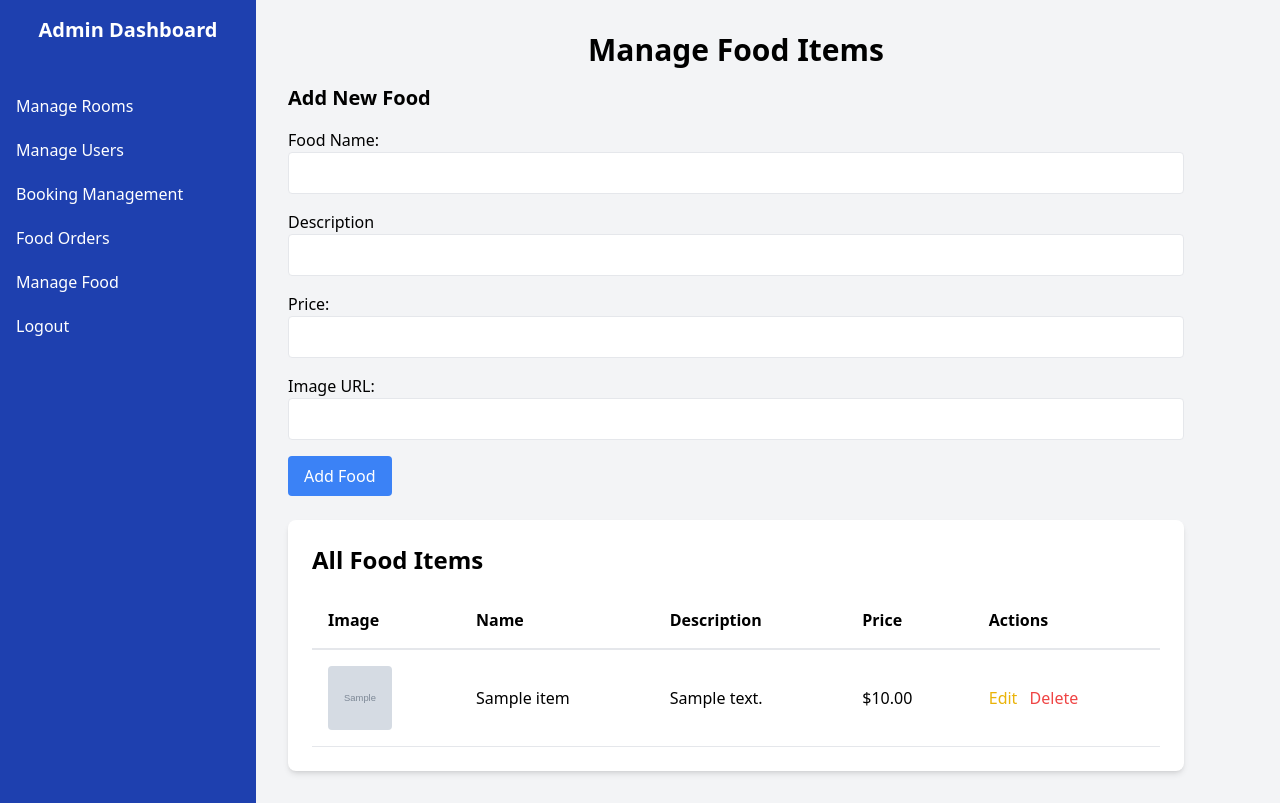
After one commit to iamaayush-git/Hotel_Management_System, a PHP site: page /admin/manage_food.php in a window 1280 px wide. The commit adds this page. Run offline with PHP 8.4, Linux system fonts and the light colour scheme; a user stored in the database is signed in; tables that the repository leaves empty or names only in its code hold one stand-in row (values such as "Sample post"); grey boxes marked "Sample" are stand-in pictures; some libraries are stand-ins or nearby versions.

Commit message:
some features updated

```diff
--- /dev/null
+++ b/admin/manage_food.php
@@ -0,0 +1,236 @@
+<?php
+session_start();
+
+// Ensure the user is logged in and is an admin
+if (!isset($_SESSION['role']) || $_SESSION['role'] !== 'admin') {
+  header("Location: login.php");
+  exit;
+}
+
+include "../db_connection.php";
+
+// Handle Add Food Item
+if ($_SERVER["REQUEST_METHOD"] == "POST" && isset($_POST['add_food'])) {
+  $food_name = $_POST['food_name'];
+  $description = $_POST['description'];
+  $price = $_POST['price'];
+  $image_url = $_POST['image_url'];
+
+  $sql = "INSERT INTO food_items (name, description, image_url, price) VALUES ('$food_name', '$description', '$image_url', '$price')";
+  $is_successInsert = mysqli_query($conn, $sql);
+
+  if ($is_successInsert) {
+    $modalTitle = "Success";
+    $modalMessage = "The food item was added successfully!";
+  } else {
+    $modalTitle = "Error";
+    $modalMessage = "There was an issue adding the food item.";
+  }
+}
+
+// Handle Update Food Item
+if ($_SERVER["REQUEST_METHOD"] == "POST" && isset($_POST['update_food'])) {
+  $food_id = $_POST['food_id'];
+  $food_name = $_POST['food_name'];
+  $description = $_POST['description'];
+  $price = $_POST['price'];
+  $image_url = $_POST['image_url'];
+
+  $update_sql = "UPDATE food_items SET name='$food_name', description='$description', image_url='$image_url', price='$price' WHERE id='$food_id'";
+  $is_successUpdate = mysqli_query($conn, $update_sql);
+
+  if ($is_successUpdate) {
+    $modalTitle = "Success";
+    $modalMessage = "The food item was updated successfully!";
+  } else {
+    $modalTitle = "Error";
+    $modalMessage = "There was an issue updating the food item.";
+  }
+}
+
+if ($_SERVER["REQUEST_METHOD"] == "POST" && isset($_POST['delete_food'])) {
+  $food_id = $_POST['food_id'];
+
+  $delete_sql = "DELETE FROM food_items WHERE id='$food_id'";
+  $is_successDelete = mysqli_query($conn, $delete_sql);
+
+  if ($is_successDelete) {
+    $modalTitle = "Success";
+    $modalMessage = "The food item was deleted successfully!";
+  } else {
+    $modalTitle = "Error";
+    $modalMessage = "There was an issue deleting the food item.";
+  }
+}
+
+// Fetch food items from the database
+$foodItemsQuery = "SELECT * FROM food_items";
+$foodItemsResult = mysqli_query($conn, $foodItemsQuery);
+
+?>
+
+<!DOCTYPE html>
+<html lang="en">
+
+<head>
+  <meta charset="UTF-8">
+  <meta name="viewport" content="width=device-width, initial-scale=1.0">
+  <title>Manage Food Items</title>
+  <script src="https://cdn.tailwindcss.com"></script>
+</head>
+
+<body class="bg-gray-100 flex">
+  <!-- Sidebar -->
+  <?php include 'sidebar.php'; ?>
+
+  <!-- Main Content -->
+  <div class="w-3/4 p-8">
+    <h2 class="text-3xl font-bold mb-4 w-full text-center">Manage Food Items</h2>
+    <!-- Add Food Item Form -->
+    <div class="mb-6">
+      <h2 class="text-xl font-semibold mb-4">Add New Food</h2>
+      <form method="POST" class="mb-6">
+        <div class="mb-4">
+          <label for="food_name" class="block">Food Name:</label>
+          <input type="text" name="food_name" required class="w-full px-4 py-2 border rounded">
+        </div>
+        <div class="mb-4">
+          <label for="description" class="block">Description</label>
+          <input type="text" name="description" required class="w-full px-4 py-2 border rounded">
+        </div>
+        <div class="mb-4">
+          <label for="price" class="block">Price:</label>
+          <input type="text" name="price" required class="w-full px-4 py-2 border rounded">
+        </div>
+        <div class="mb-4">
+          <label for="image_url" class="block">Image URL:</label>
+          <input type="text" name="image_url" required class="w-full px-4 py-2 border rounded">
+        </div>
+        <button type="submit" name="add_food" class="bg-blue-500 text-white px-4 py-2 rounded">Add Food</button>
+      </form>
+    </div>
+
+    <!-- Food Items Table -->
+    <div class="bg-white p-6 rounded-lg shadow-md">
+      <h3 class="text-2xl font-semibold mb-4">All Food Items</h3>
+      <table class="w-full text-left">
+        <thead>
+          <tr>
+            <th class="border-b-2 p-4">Image</th>
+            <th class="border-b-2 p-4">Name</th>
+            <th class="border-b-2 p-4">Description</th>
+            <th class="border-b-2 p-4">Price</th>
+            <th class="border-b-2 p-4">Actions</th>
+          </tr>
+        </thead>
+        <tbody>
+          <?php while ($food = mysqli_fetch_assoc($foodItemsResult)) { ?>
+            <tr>
+              <td class="border-b p-4">
+                <img src="<?php echo htmlspecialchars($food['image_url']); ?>" alt="Food Image" class="w-16 h-16 rounded">
+              </td>
+              <td class="border-b p-4"><?php echo htmlspecialchars($food['name']); ?></td>
+              <td class="border-b p-4"><?php echo htmlspecialchars($food['description']); ?></td>
+              <td class="border-b p-4">$<?php echo htmlspecialchars(number_format($food['price'], 2)); ?></td>
+              <td class="border-b p-4">
+                <button
+                  onclick="showUpdateModal(<?php echo $food['id']; ?>, '<?php echo htmlspecialchars($food['name']); ?>', '<?php echo htmlspecialchars($food['description']); ?>', '<?php echo htmlspecialchars($food['price']); ?>', '<?php echo htmlspecialchars($food['image_url']); ?>')"
+                  class="text-yellow-500 hover:text-yellow-700">Edit</button>
+                <button onclick="showDeleteModal(<?php echo $food['id']; ?>)"
+                  class="text-red-500 hover:text-red-700 ml-2">Delete</button>
+              </td>
+            </tr>
+          <?php } ?>
+        </tbody>
+      </table>
+    </div>
+  </div>
+
+  <!-- Update Food Modal -->
+  <div id="updateModal" class="hidden fixed inset-0 bg-gray-900 bg-opacity-50 flex items-center justify-center">
+    <div class="bg-white rounded-lg shadow-lg p-6 max-w-lg w-full">
+      <h2 class="text-xl font-bold mb-4">Update Food Item</h2>
+      <form id="updateFoodForm" method="POST">
+        <input type="hidden" name="food_id" id="updateFoodId">
+        <div class="mb-4">
+          <label for="food_name" class="block">Food Name:</label>
+          <input type="text" name="food_name" id="updateFoodName" required class="w-full px-4 py-2 border rounded">
+        </div>
+        <div class="mb-4">
+          <label for="description" class="block">Description:</label>
+          <input type="text" name="description" id="updateDescription" required class="w-full px-4 py-2 border rounded">
+        </div>
+        <div class="mb-4">
+          <label for="price" class="block">Price:</label>
+          <input type="text" name="price" id="updatePrice" required class="w-full px-4 py-2 border rounded">
+        </div>
+        <div class="mb-4">
+          <label for="image_url" class="block">Image URL:</label>
+          <input type="text" name="image_url" id="updateImageUrl" required class="w-full px-4 py-2 border rounded">
+        </div>
+        <button type="submit" name="update_food" class="bg-green-500 text-white px-4 py-2 rounded">Update Food</button>
+        <button type="button" onclick="closeModal('updateModal')"
+          class="bg-gray-500 text-white px-4 py-2 rounded ml-2">Cancel</button>
+      </form>
+    </div>
+  </div>
+
+  <!-- Delete Food Modal -->
+  <div id="deleteModal" class="hidden fixed inset-0 bg-gray-900 bg-opacity-50 flex items-center justify-center">
+    <div class="bg-white rounded-lg shadow-lg p-6 max-w-lg w-full">
+      <h2 class="text-xl font-bold mb-4">Confirm Delete</h2>
+      <p>Are you sure you want to delete this food item?</p>
+      <form id="deleteFoodForm" method="POST">
+        <input type="hidden" name="food_id" id="deleteFoodId">
+        <button type="submit" name="delete_food" class="bg-red-500 text-white px-4 py-2 rounded mt-4">Delete</button>
+        <button type="button" onclick="closeModal('deleteModal')"
+          class="bg-gray-500 text-white px-4 py-2 rounded ml-2 mt-4">Cancel</button>
+      </form>
+    </div>
+  </div>
+
+  <!-- Success Modal -->
+  <div id="successModal" class="hidden fixed inset-0 bg-gray-900 bg-opacity-50 flex items-center justify-center">
+    <div class="bg-white rounded-lg shadow-lg p-6 max-w-sm w-full text-center">
+      <h2 class="text-xl font-bold text-green-600 mb-4">Success!</h2>
+      <p id="successMessage" class="text-gray-700 mb-6"></p>
+      <button onclick="closeModal('successModal')"
+        class="bg-blue-500 text-white px-4 py-2 rounded-lg hover:bg-blue-600">Close</button>
+    </div>
+  </div>
+
+
+  <script>
+    function showSuccessModal(message) {
+      document.getElementById('successModal').classList.remove('hidden');
+      document.getElementById('successMessage').textContent = message;
+    }
+
+    function closeModal(modalId) {
+      document.getElementById(modalId).classList.add('hidden');
+    }
+
+    function showUpdateModal(id, name, description, price, imageUrl) {
+      document.getElementById('updateModal').classList.remove('hidden');
+      document.getElementById('updateFoodId').value = id;
+      document.getElementById('updateFoodName').value = name;
+      document.getElementById('updateDescription').value = description;
+      document.getElementById('updatePrice').value = price;
+      document.getElementById('updateImageUrl').value = imageUrl;
+    }
+
+    function showDeleteModal(id) {
+      document.getElementById('deleteModal').classList.remove('hidden');
+      document.getElementById('deleteFoodId').value = id;
+    }
+
+    // Check for PHP success condition and show modal if true
+    <?php if (isset($modalMessage)) { ?>
+      showSuccessModal('<?php echo $modalMessage; ?>');
+    <?php } ?>
+  </script>
+
+
+</body>
+
+</html>
--- a/admin/sidebar.php
+++ b/admin/sidebar.php
@@ -9,6 +9,10 @@
       Users</a>
     <a href="booking_management.php" class="block py-2.5 px-4 rounded transition duration-200 hover:bg-blue-700">Booking
       Management</a>
+    <a href="food_orders_management.php"
+      class="block py-2.5 px-4 rounded transition duration-200 hover:bg-blue-700">Food Orders</a>
+    <a href="manage_food.php" class="block py-2.5 px-4 rounded transition duration-200 hover:bg-blue-700">Manage
+      Food</a>
     <button onclick="openLogoutModal()"
       class="block w-full py-2.5 px-4 rounded transition duration-200 hover:bg-blue-700 text-left">Logout</button>
   </nav>
```
Also changed, not shown: admin/admin_dashboard.php (+12 -0 lines), admin/manage_rooms.php (+46 -33 lines), cart.php (+75 -76 lines), order_now.php (added, +139 -0 lines), admin/assets/foodImg/caesar_salad.jpg (added), admin/assets/foodImg/cheeseburger.jpg (added), admin/assets/foodImg/chicken_wings.jpg (added), admin/assets/foodImg/chocolate_brownie.jpg (added), admin/assets/foodImg/fish_tacos.jpg (added), admin/assets/foodImg/grilled_chicken_sandwich.jpg (added), admin/assets/foodImg/spaghetti_bolognese.jpg (added), 2 other files.
